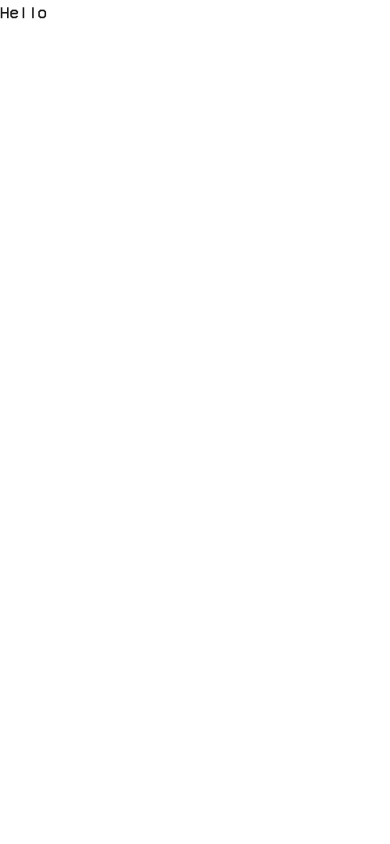
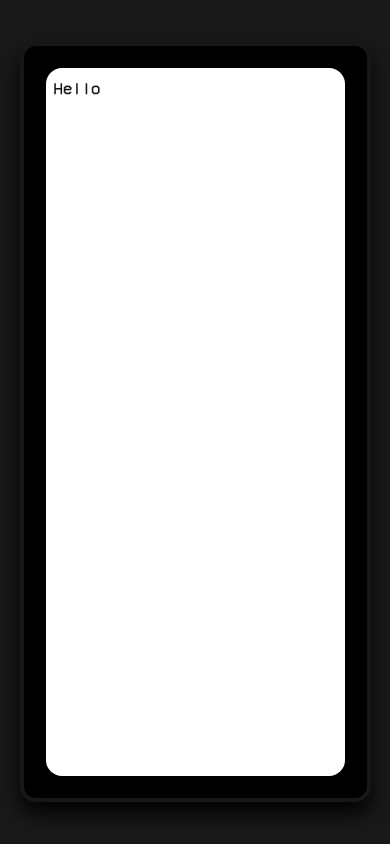
Before and after one commit to Aayush-Tripathi2102/acwebsite, a Next.js app: page / in a window 390 px wide. Built offline with nearby package versions, Linux system fonts and the light colour scheme.

Commit message:
added tablet layout

```diff
--- a/app/globals.css
+++ b/app/globals.css
@@ -17,6 +17,7 @@
   --font-sans: var(--font-geist-sans);
   --font-mono: var(--font-geist-mono);
   --color-terminal-primary: var(--terminal-primary);
+  --color-tablet-border:var(--tablet-border)
 }
 
 @media (prefers-color-scheme: dark) {
@@ -24,6 +25,7 @@
     --background: #191919;
     --foreground: #ededed;
     --terminal-primary: #1eff00;
+    --tablet-border: #8c8f98;
   }
 }
 
@@ -31,4 +33,6 @@ body {
   background: var(--background);
   color: var(--foreground);
   font-family: "VCR_OSD_MONO", monospace;
+  margin: 0;
+  padding: 0;
 }
--- a/app/layout.js
+++ b/app/layout.js
@@ -1,5 +1,6 @@
 import { Geist, Geist_Mono, Roboto } from "next/font/google";
 import "./globals.css";
+import TabletWrapper from "@/components/TabletWrapper";
 
 const roboto = Roboto({ subsets: ["latin"], weight: "400" });
 
@@ -11,7 +12,9 @@ export const metadata = {
 export default function RootLayout({ children }) {
   return (
     <html lang="en">
-      <body className={roboto.variable}>{children}</body>
+      <body className={roboto.variable}>
+        <TabletWrapper>{children}</TabletWrapper>
+      </body>
     </html>
   );
 }
--- a/app/page.js
+++ b/app/page.js
@@ -1,3 +1,3 @@
 export default function Home() {
-  return <>Hello</>;
+  return <h1 className="text-terminal-primary">Hello</h1>;
 }
--- /dev/null
+++ b/components/TabletWrapper.jsx
@@ -0,0 +1,28 @@
+import React from "react";
+
+const TabletWrapper = ({ children }) => {
+  return (
+    <div className="min-h-screen min-w-screen flex items-center justify-center bg-[#191919]">
+      <div
+        className="
+          h-[90vh] w-[90vw] bg-black border-4 rounded-2xl border-tablet-border
+          flex items-center justify-center p-4
+          shadow-[0_12px_20px_rgba(0,0,0,0.9)]
+        "
+      >
+        <div
+          className="
+            h-full w-full bg-black rounded-xl border-[6px] border-black
+            shadow-[inset_0_6px_12px_rgba(0,0,0,0.9)]
+          "
+        >
+          <div className="bg-white h-full w-full border-0 rounded-2xl p-2">
+            {children}
+          </div>
+        </div>
+      </div>
+    </div>
+  );
+};
+
+export default TabletWrapper;
```
